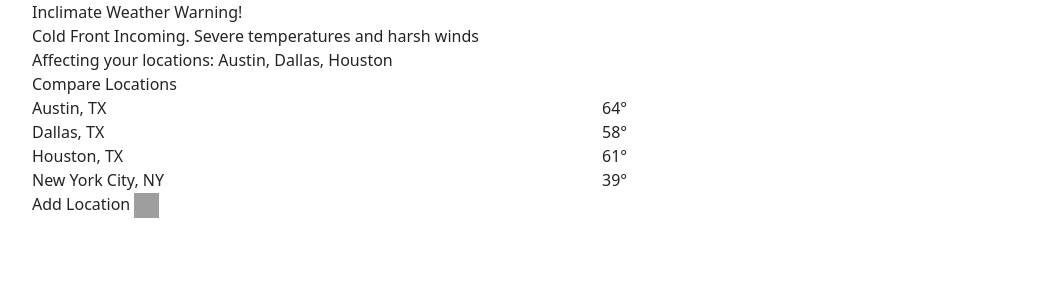
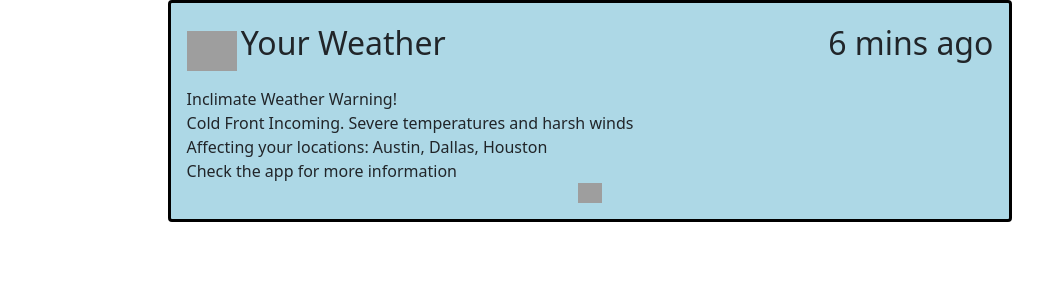
Before and after one commit to xavesi/p1-eugene-chi, a Django app: template weather/templates/weather/comparison-alert.html in a window 1280 px wide. Shown: the top 300 px of the page, without its empty margins (50-1093 px from the left). Run offline with Django 3.2, Linux system fonts and the light colour scheme; the template is opened without the code that fills it, so the values that code supplies are empty; parts of the project's set-up code (start-up, migrations or seed data) failed here and were passed over; some libraries are stand-ins or nearby versions; grey boxes are pictures that could not be loaded.

Commit message:
Final Complete Weather App

```diff
--- a/weather/static/weather/css/style.css
+++ b/weather/static/weather/css/style.css
@@ -1,3 +1,59 @@
-body{
-  color: black;
+.forecast_page{
+  background-image: url(https://wallpaperaccess.com/full/3898677.jpg);
+  height:1000px;
+  width: 70%;
+  margin-left: auto;
+  margin-right: auto;
+  border:3px black solid;
 }
+.app_date{
+  text-align: center;
+  border:3px black solid;
+  width: 28%;
+  padding-top: 5px;
+  padding-bottom: 0px;
+  margin:auto;
+  margin-top:3px;
+  font-size: 32px;
+}
+.widget{
+  float: left;
+  width:33%;
+  border:3px black solid;
+  box-sizing: border-box;
+  margin: 1px;
+  margin-bottom: 5px;
+  margin-top: 5px;
+  text-align: center;
+  font-size: 24px;
+}
+
+.alert{
+  width: 66%;
+  background: lightblue;
+  border:3px black solid !important;
+  margin-left: auto;
+  margin-right: auto;
+}
+
+.alert_header{
+  font-size: 20px;
+}
+
+.compare_box{
+  border:3px black solid !important;
+  font-size: 28px;
+  margin: 5px;
+}
+
+.compare_header{
+  text-align: center;
+  font-size: 40px;
+}
+
+.center {
+  display: block;
+  margin-left: auto;
+  margin-right: auto;
+  width: 3%;
+}
--- a/weather/templates/weather/comparison-alert.html
+++ b/weather/templates/weather/comparison-alert.html
@@ -10,39 +10,19 @@
 
 </head>
 <body>
-<div class = "container">
+<div class = "alert">
+  <p style="text-align:left;">
+    <img src = "https://www.clipartmax.com/png/middle/24-248259_weather-png-free-download-news-and-weather-icon.png" width="50" height="40">
+    <font size = "+3">Your Weather</font>
+    <span style="float:right;">
+      <font size = "+3">6 mins ago</font>
+    </span>
+  </p>
   <div>Inclimate Weather Warning!</div>
   <div>Cold Front Incoming. Severe temperatures and harsh winds</div>
   <div>Affecting your locations: Austin, Dallas, Houston</div>
-</div>
-<div class = "container">
-  Compare Locations
-  <div class = "row">
-    <div class = "col">Austin, TX</div>
-    <div class = "col">
-      64<span>&#176;</span>
-    </div>
-  </div>
-  <div class = "row">
-    <div class = "col">Dallas, TX</div>
-    <div class = "col">
-      58<span>&#176;</span>
-    </div>
-  </div>
-  <div class = "row">
-    <div class = "col">Houston, TX</div>
-    <div class = "col">
-      61<span>&#176;</span>
-    </div>
-  </div>
-  <div class = "row">
-    <div class = "col">New York City, NY</div>
-    <div class = "col">
-      39<span>&#176;</span>
-    </div>
-  </div>
-  Add Location
-  <img src = "https://media.istockphoto.com/vectors/black-plus-sign-positive-symbol-vector-id688550958?k=20&m=688550958&s=612x612&w=0&h=wvzUqT3u3feYygOXg3GB9pYBbqIsyu_xpvfTX-6HOd0=" width="25" height="25">
+  <div>Check the app for more information</div>
+  <img src = "https://www.pngkit.com/png/detail/16-167785_white-arrow-pointing-down-png-down-arrow-icon.png" width="50" height="20" class = "center">
 </div>
 </body>
 </html>
```
Also changed, not shown: weather/templates/weather/comparison.html (+28 -19 lines), weather/templates/weather/forecast-alert.html (+12 -19 lines), weather/templates/weather/forecast.html (+34 -17 lines), 1 other file.
